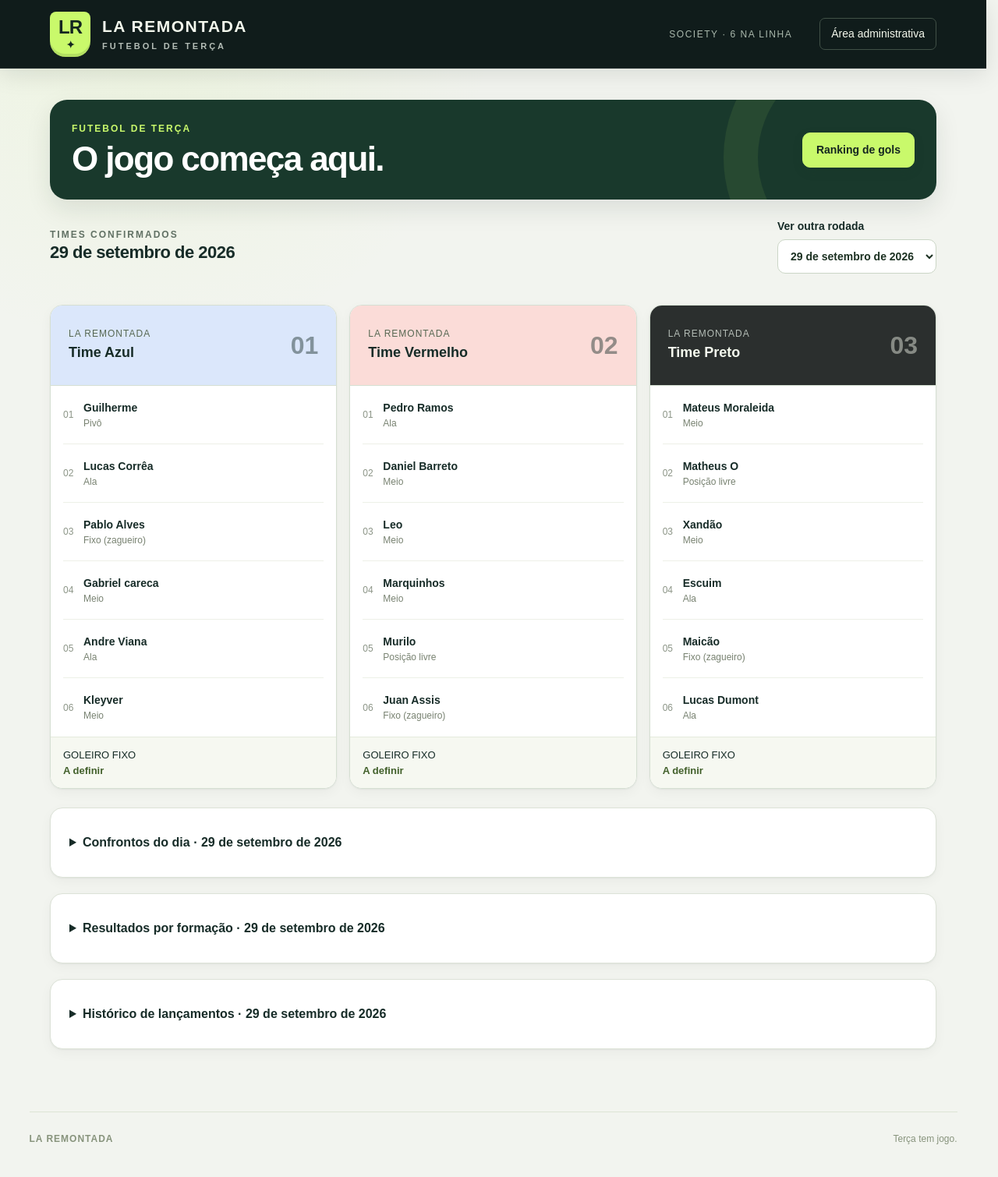
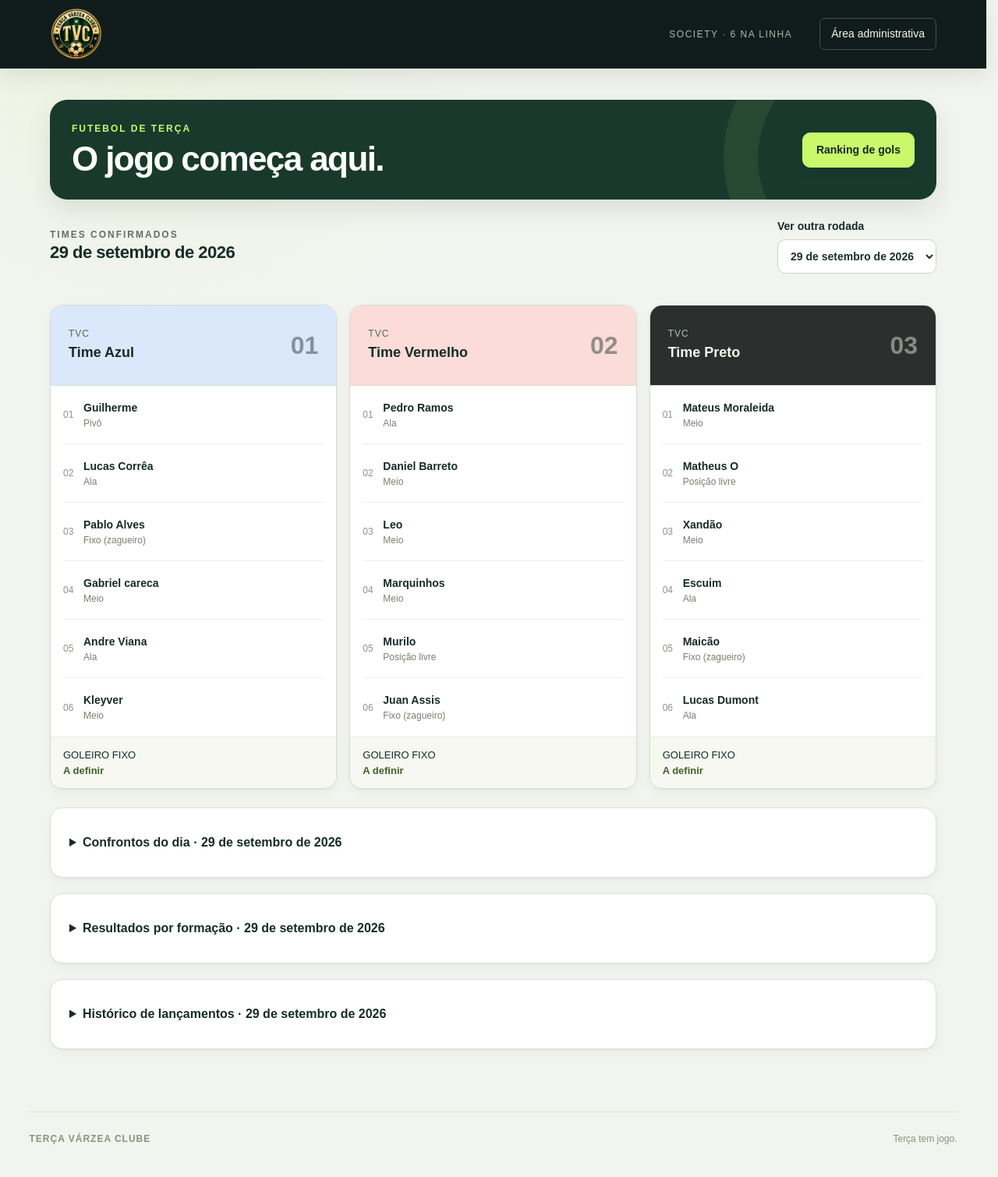
Before and after one commit to PabloAlves99/LaRemontada, a PHP site: page / in a window 1280 px wide. Shown: the whole page at 78% size. Run offline with PHP 8.4, Linux system fonts and the light colour scheme; data that the repository does not hold is empty; some libraries are stand-ins or nearby versions.

Commit message:
feat: aplica identidade do Terça Várzea Clube e limite de 2 gols por time

```diff
--- a/api.php
+++ b/api.php
@@ -122,7 +122,7 @@ try {
         if ($method==='GET') result(['goalLimit'=>2,'fixed'=>true]);
         postOnly();
         $limit = $b['goalLimit']??null;
-        if ($limit !== 2) fail('O limite dos confrontos é fixo em 2 gols.');
+        if ($limit !== 2) fail('O limite dos confrontos é fixo em 2 gols por time.');
         result(['ok'=>true]);
     }
     if ($action === 'scorekeeperSettings' && $method === 'GET') {
@@ -135,7 +135,7 @@ try {
         $file = $dir . '/backup-' . identifier() . '.sqlite';
         database()->exec("VACUUM INTO " . database()->quote($file));
         header('Content-Type: application/octet-stream');
-        header('Content-Disposition: attachment; filename="LaRemontada-' . date('Y-m-d') . '.sqlite"');
+        header('Content-Disposition: attachment; filename="terca-varzea-clube-' . date('Y-m-d') . '.sqlite"');
         readfile($file);
         unlink($file);
         exit;
@@ -355,6 +355,6 @@ try {
     }
     fail('Operação não encontrada.', 404);
 } catch (Throwable $e) {
-    error_log('La Remontada: ' . $e->getMessage());
+    error_log('Terça Várzea Clube: ' . $e->getMessage());
     fail('Não foi possível concluir. Seus campos foram mantidos; tente novamente.', 500);
 }
--- a/app/matches.php
+++ b/app/matches.php
@@ -13,7 +13,7 @@ function initializeMatches(PDO $db): void
     $db->exec('CREATE INDEX IF NOT EXISTS idx_match_goals_match ON match_goals(match_id,created)');
     $db->exec('CREATE TABLE IF NOT EXISTS match_stat_links (event_id INTEGER PRIMARY KEY, match_id TEXT NOT NULL, FOREIGN KEY(event_id) REFERENCES stat_events(id), FOREIGN KEY(match_id) REFERENCES matches(id))');
     $db->exec('CREATE INDEX IF NOT EXISTS idx_match_stat_links_match ON match_stat_links(match_id)');
-    // O regulamento atual usa dois gols como teto. Confrontos já encerrados
+    // O regulamento atual usa dois gols por time como teto. Confrontos já encerrados
     // preservam o limite histórico; jogos ainda abertos passam a seguir a regra.
     $db->exec("UPDATE matches SET goal_limit=2 WHERE status='open' AND goal_limit<>2");
 }
@@ -159,8 +159,6 @@ function mutateMatch(string $action, array $b, array $user): never
         fail('Este jogo já foi encerrado ou cancelado.', 409);
     $score = matchScore($match);
     if ($action === 'matchGoal') {
-        if (max($score) >= (int) $match['goal_limit'])
-            fail('O limite de gols foi atingido. Confira os lances e encerre o jogo.', 409);
         $tid = $b['teamId'] ?? '';
         $pid = $b['playerId'] ?? '';
         if (!is_string($tid) || !is_string($pid) || !in_array($tid, [$match['team_a'], $match['team_b']], true))
@@ -170,6 +168,9 @@ function mutateMatch(string $action, array $b, array $user): never
         $own = $b['ownGoal'] ?? false;
         if (!is_bool($own))
             fail('Tipo de gol inválido.');
+        $credited = $own ? ($tid === $match['team_a'] ? $match['team_b'] : $match['team_a']) : $tid;
+        if ($score[$credited] >= (int) $match['goal_limit'])
+            fail('Este time atingiu o limite de gols. Confira os lances e encerre o jogo.', 409);
         query('INSERT INTO match_goals(id,request_id,match_id,team_id,player_id,own_goal,created,created_by,author) VALUES (?,?,?,?,?,?,?,?,?)', [identifier(), $request, $id, $tid, $pid, $own ? 1 : 0, gmdate('c'), $user['id'], $user['name']]);
     } elseif ($action === 'matchUndoGoal') {
         $gid = textValue($b['goalId'] ?? '', 40);
--- a/assets/app.js
+++ b/assets/app.js
@@ -11,7 +11,7 @@ import {
   teamsText,
   normalizeRules,
   teamName,
-} from "./football.mjs?v=4";
+} from "./football.mjs?v=5";
 import {
   $,
   $$,
@@ -27,7 +27,7 @@ import {
   buildVotingText,
   downloadTeamCard as saveTeamCard,
   exportPlayersCsv,
-} from "./js/exports.js?v=1";
+} from "./js/exports.js?v=2";
 const params = new URLSearchParams(location.search),
   token = params.get("avaliar");
 const adminTabs = new Set([
@@ -191,7 +191,7 @@ function renderAuth() {
     (setup ? "O primeiro apito." : "De volta ao jogo.") +
     '</h1><p class="muted">' +
     (setup
-      ? "Crie sua senha para começar a organizar o La Remontada."
+      ? "Crie sua senha para começar a organizar o Terça Várzea Clube."
       : "Entre para organizar a próxima terça.") +
     '</p><div class="panel"><form id="authForm">' +
     (setup
@@ -243,7 +243,7 @@ function renderAuth() {
 }
 function header(title, subtitle, actions = "") {
   return (
-    '<div class="page-heading"><div><p class="eyebrow">LA REMONTADA / ORGANIZAÇÃO</p><h1>' +
+    '<div class="page-heading"><div><p class="eyebrow">TVC / ORGANIZAÇÃO</p><h1>' +
     title +
     '</h1><p class="muted">' +
     subtitle +
@@ -357,7 +357,7 @@ function teamCards(r, editable = false, privateView = false) {
     r.teams
       .map(
         (team, t) =>
-          '<article class="team"><div class="team-top"><div><span class="team-sub">LA REMONTADA</span><h3>' +
+          '<article class="team"><div class="team-top"><div><span class="team-sub">TVC</span><h3>' +
           teamName(t) +
           '</h3></div><span class="team-number">0' +
           (t + 1) +
@@ -1340,7 +1340,7 @@ function shareTeamsBase(r, withScores = false) {
   $("[data-action=shareTeams]").onclick = async () => {
     if (navigator.share) {
       try {
-        await navigator.share({ title: "La Remontada", text });
+        await navigator.share({ title: "Terça Várzea Clube", text });
       } catch (e) {
         if (e.name !== "AbortError") await copy();
       }
@@ -1764,7 +1764,7 @@ async function renderMatchSettings() {
   const panel = document.createElement("section");
   panel.className = "panel";
   $("#content").append(panel);
-  panel.innerHTML = '<h2>Regras dos confrontos</h2><p><b>Limite fixo: 2 gols.</b></p><p class="muted">O jogo pode ser encerrado a qualquer momento. Nenhum time pode ultrapassar dois gols.</p>';
+  panel.innerHTML = '<h2>Regras dos confrontos</h2><p><b>Limite fixo: 2 gols por time.</b></p><p class="muted">O jogo pode ser encerrado a qualquer momento. Nenhum time pode ultrapassar dois gols.</p>';
 }
 async function renderScorerSettings() {
   const panel = document.createElement("section");
@@ -2470,7 +2470,7 @@ async function renderStatistics() {
     };
     $("#newMatch").onclick = () => {
       openModal(
-        `<h2>Cadastrar novo jogo</h2><p>${day(round.date)} · limite de ${payload.goalLimit} gols</p><form id="newMatchForm"><label class="field">Primeiro time<select name="teamA">${round.teams.map((_, i) => `<option value="${i}">${teamName(i)}</option>`).join("")}</select></label><label class="field">Segundo time<select name="teamB">${round.teams.map((_, i) => `<option value="${i}" ${i === 1 ? "selected" : ""}>${teamName(i)}</option>`).join("")}</select></label><button class="button primary">Criar confronto</button></form>`,
+        `<h2>Cadastrar novo jogo</h2><p>${day(round.date)} · limite de ${payload.goalLimit} gols por time</p><form id="newMatchForm"><label class="field">Primeiro time<select name="teamA">${round.teams.map((_, i) => `<option value="${i}">${teamName(i)}</option>`).join("")}</select></label><label class="field">Segundo time<select name="teamB">${round.teams.map((_, i) => `<option value="${i}" ${i === 1 ? "selected" : ""}>${teamName(i)}</option>`).join("")}</select></label><button class="button primary">Criar confronto</button></form>`,
       );
       $("#newMatchForm").onsubmit = async (e) => {
         e.preventDefault();
@@ -2488,16 +2488,17 @@ async function renderStatistics() {
     };
     if (!current) return;
     const active = current.status === "open";
-    const reached =
-      Math.max(...Object.values(current.score)) >= current.goal_limit;
+    const teamsAtLimit = current.teams.filter(
+      (t) => current.score[t.id] >= current.goal_limit,
+    );
     const finishable = active;
     const activeGoals = current.goals.filter((g) => !g.cancelled_at);
     const matchNumber =
       payload.matches.findIndex((m) => m.id === current.id) + 1;
     $("#matchEditor").innerHTML =
-      `<section class="match-scoreboard"><p class="eyebrow">JOGO ${matchNumber} · ${matchStatus(current).toUpperCase()}</p><div class="match-score"><span>${teamName(Number(current.teams[0].team_index))}</span><strong>${current.score[current.team_a]} <small>×</small> ${current.score[current.team_b]}</strong><span>${teamName(Number(current.teams[1].team_index))}</span></div><p>Limite deste jogo: ${current.goal_limit} gols${active ? " · Pode ser encerrado a qualquer momento." : ""}</p></section>
-      ${active && reached ? '<p class="notice">Limite atingido. Confira os lances e encerre o jogo para registrar o resultado.</p>' : ""}
-      <div class="match-team-grid">${current.teams.map((t) => `<section class="panel"><h2>${teamName(Number(t.team_index))}</h2>${t.members.map((p) => `<div class="stats-player"><div><b>${esc(p.name)}</b><small>${activeGoals.filter((g) => !g.own_goal && g.player_id === p.id && g.team_id === t.id).length} gols${Number(p.guest) ? " · Convidado, sem ranking individual" : ""}</small></div>${active ? `<div class="stats-buttons"><button class="button" data-match-goal="${esc(p.id)}" data-team="${t.id}" ${reached ? "disabled" : ""}>+1 gol</button><button class="button" data-own-goal="${esc(p.id)}" data-team="${t.id}" ${reached ? "disabled" : ""}>Gol contra</button></div>` : ""}</div>`).join("")}</section>`).join("")}</div>
+      `<section class="match-scoreboard"><p class="eyebrow">JOGO ${matchNumber} · ${matchStatus(current).toUpperCase()}</p><div class="match-score"><span>${teamName(Number(current.teams[0].team_index))}</span><strong>${current.score[current.team_a]} <small>×</small> ${current.score[current.team_b]}</strong><span>${teamName(Number(current.teams[1].team_index))}</span></div><p>Limite por time: ${current.goal_limit} gols${active ? " · Pode ser encerrado a qualquer momento." : ""}</p></section>
+      ${active && teamsAtLimit.length ? `<p class="notice">${teamsAtLimit.map((t) => teamName(Number(t.team_index))).join(" e ")} atingiu o limite. O outro time ainda pode marcar.</p>` : ""}
+      <div class="match-team-grid">${current.teams.map((t) => { const opponent = current.teams.find((other) => other.id !== t.id); const canScore = current.score[t.id] < current.goal_limit; const canOwnGoal = current.score[opponent.id] < current.goal_limit; return `<section class="panel"><h2>${teamName(Number(t.team_index))}</h2>${t.members.map((p) => `<div class="stats-player"><div><b>${esc(p.name)}</b><small>${activeGoals.filter((g) => !g.own_goal && g.player_id === p.id && g.team_id === t.id).length} gols${Number(p.guest) ? " · Convidado, sem ranking individual" : ""}</small></div>${active ? `<div class="stats-buttons"><button class="button" data-match-goal="${esc(p.id)}" data-team="${t.id}" ${canScore ? "" : "disabled"}>+1 gol</button><button class="button" data-own-goal="${esc(p.id)}" data-team="${t.id}" ${canOwnGoal ? "" : "disabled"}>Gol contra</button></div>` : ""}</div>`).join("")}</section>`; }).join("")}</div>
       <section class="panel"><h2>Lances deste confronto</h2><p class="muted">Gol contra soma um ponto para o adversário e não entra na artilharia.</p>${
         current.goals.length
           ? current.goals
@@ -2623,7 +2624,7 @@ async function renderRankingPage() {
       );
     });
     app.innerHTML = `<main>
-      <div class="page-heading"><div><p class="eyebrow">LA REMONTADA / RANKING</p><h1>Ranking dos jogadores.</h1><p class="muted">Toda a turma, todos os números.</p></div><a class="button" href="./">Ver os times</a></div>
+      <div class="page-heading"><div><p class="eyebrow">TVC / RANKING</p><h1>Ranking dos jogadores.</h1><p class="muted">Toda a turma, todos os números.</p></div><a class="button" href="./">Ver os times</a></div>
       <div class="stats-toolbar"><p class="muted">Clique em uma coluna para ordenar. Clique novamente para inverter.</p><label class="field">Período<select id="rankPeriod"><option value="">Todas as datas</option>${stats.dates.map((d) => `<option value="${esc(d)}" ${period === d ? "selected" : ""}>${day(d)} de ${d.slice(0, 4)}</option>`).join("")}</select></label></div>
       <section class="panel"><div class="panel-head"><h2>Classificação geral</h2><span class="pill">${ranked.length} jogadores</span></div>
       ${ranked.length ? `<div class="table-wrap ranking-table-wrap" tabindex="0" role="region" aria-label="Ranking dos jogadores, role para ver todas as colunas"><table class="ranking-table" aria-describedby="rankExplanation"><thead><tr>${columns.map(([key, label]) => `<th scope="col" aria-sort="${sortKey === key ? (ascending ? "ascending" : "descending") : "none"}"><button class="rank-sort" data-sort="${key}">${label}<span aria-hidden="true">${sortKey === key ? (ascending ? "↑" : "↓") : "↕"}</span></button></th>`).join("")}</tr></thead><tbody>${ranked.map((p) => `<tr>${columns.map(([key]) => (key === "name" ? `<th scope="row">${esc(p.name)}</th>` : `<td${sortKey === key ? ' class="rank-selected"' : ""}>${Number(p[key])}</td>`)).join("")}</tr>`).join("")}</tbody></table></div>` : '<p class="muted">Nenhum jogador cadastrado ainda.</p>'}
--- a/assets/css/experience.css
+++ b/assets/css/experience.css
@@ -87,6 +87,9 @@ body {
 
 .crest {
   box-shadow: inset 0 -4px 0 rgb(20 38 32 / 12%);
+}
+.brand-logo {
+  display: block;
 }
 
 .top-actions a:hover {
--- a/assets/football.mjs
+++ b/assets/football.mjs
@@ -185,7 +185,7 @@ export function teamsText(round) {
   const date =
     parts.length === 3 ? parts[2] + "/" + parts[1] + "/" + parts[0] : "";
   return [
-    "⚽ LA REMONTADA",
+    "⚽ TERÇA VÁRZEA CLUBE",
     date,
     ...round.teams.map((team, i) =>
       [
--- a/assets/js/exports.js
+++ b/assets/js/exports.js
@@ -3,7 +3,7 @@ import { formatDay, formatNumber } from "./ui.js?v=1";
 
 export function buildVotingText(round) {
   return [
-    "⚽ LA REMONTADA — PRÉVIA PARA VOTAÇÃO",
+    "⚽ TERÇA VÁRZEA CLUBE — PRÉVIA PARA VOTAÇÃO",
     formatDay(round.date),
     "Notas: média geral de cada jogador.",
     ...round.teams.map((team, index) =>
@@ -47,7 +47,7 @@ export function exportPlayersCsv(players, attendanceStats) {
       .join("\r\n");
   downloadBlob(
     new Blob([content], { type: "text/csv;charset=utf-8" }),
-    "la-remontada-estatisticas.csv",
+    "terca-varzea-clube-estatisticas.csv",
   );
 }
 
@@ -63,7 +63,7 @@ export function downloadTeamCard(round) {
   context.fillRect(0, 0, 1080, 1320);
   context.fillStyle = "#c9f96b";
   context.font = "800 38px Arial";
-  context.fillText("⚽  LA REMONTADA", 60, 85);
+  context.fillText("⚽  TERÇA VÁRZEA CLUBE", 60, 85);
   context.fillStyle = "#f4f9ed";
   context.font = "700 30px Arial";
   context.fillText(formatDay(round.date).toUpperCase(), 60, 132);
@@ -95,7 +95,7 @@ export function downloadTeamCard(round) {
 
   const link = document.createElement("a");
   link.href = canvas.toDataURL("image/png");
-  link.download = `la-remontada-${round.date}.png`;
+  link.download = `terca-varzea-clube-${round.date}.png`;
   link.click();
 }
 
--- a/assets/style.css
+++ b/assets/style.css
@@ -409,6 +409,12 @@ select:focus-visible {
 .crest span {
   font-size: 13px;
   margin-top: 4px;
+}
+.brand-logo {
+  width: 68px;
+  height: 68px;
+  object-fit: contain;
+  flex: 0 0 auto;
 }
 .top-actions {
   display: flex;
@@ -1261,6 +1267,10 @@ input[type="date"] {
     height: 46px;
     font-size: 20px;
   }
+  .brand-logo {
+    width: 56px;
+    height: 56px;
+  }
   .top-actions a {
     font-size: 12px;
     padding: 7px 9px;
--- a/index.php
+++ b/index.php
@@ -10,18 +10,17 @@ header('X-Content-Type-Options: nosniff');
     <meta charset="UTF-8">
     <meta name="viewport" content="width=device-width, initial-scale=1">
     <meta name="theme-color" content="#101c1b">
-    <title>La Remontada • Futebol de terça</title>
+    <title>Terça Várzea Clube • Futebol de terça</title>
     <meta name="description" content="Os times, a turma e a história do nosso futebol de terça.">
-    <link rel="icon" href="assets/favicon.svg">
-    <link rel="stylesheet" href="assets/style.css?v=11">
-    <link rel="stylesheet" href="assets/css/experience.css?v=1">
-    <script type="module" src="assets/app.js?v=22"></script>
+    <link rel="icon" type="image/png" href="assets/tvc-icon.png">
+    <link rel="stylesheet" href="assets/style.css?v=12">
+    <link rel="stylesheet" href="assets/css/experience.css?v=2">
+    <script type="module" src="assets/app.js?v=23"></script>
 </head>
 
 <body>
     <a class="skip-link" href="#app">Pular para o conteúdo</a>
-    <header class="topbar"><a class="brand" href="./"><span class="crest">LR<span>✦</span></span><span>LA
-                REMONTADA<small>FUTEBOL DE TERÇA</small></span></a>
+    <header class="topbar"><a class="brand" href="./"><img class="brand-logo" src="assets/tvc-icon.png" alt="Terça Várzea Clube"></a>
         <div class="top-actions"><span class="season">SOCIETY · 6 NA LINHA</span><a id="modeLink"
                 href="?view=admin">Área administrativa</a></div>
     </header>
@@ -32,7 +31,7 @@ header('X-Content-Type-Options: nosniff');
     <dialog id="modal"><button class="close" aria-label="Fechar">×</button>
         <div id="modalBody"></div>
     </dialog>
-    <footer>LA REMONTADA <span>Terça tem jogo.</span></footer>
+    <footer>TERÇA VÁRZEA CLUBE <span>Terça tem jogo.</span></footer>
 </body>
 
 </html>
```
Also changed, not shown: DOCUMENTACAO-TECNICA.md (+1 -1 lines), LEIA-ME.md (+1 -1 lines), tools/test.mjs (+10 -5 lines), assets/favicon.svg, assets/tvc-icon.png (added), storage/LaRemontada.sqlite, 2 other files.
